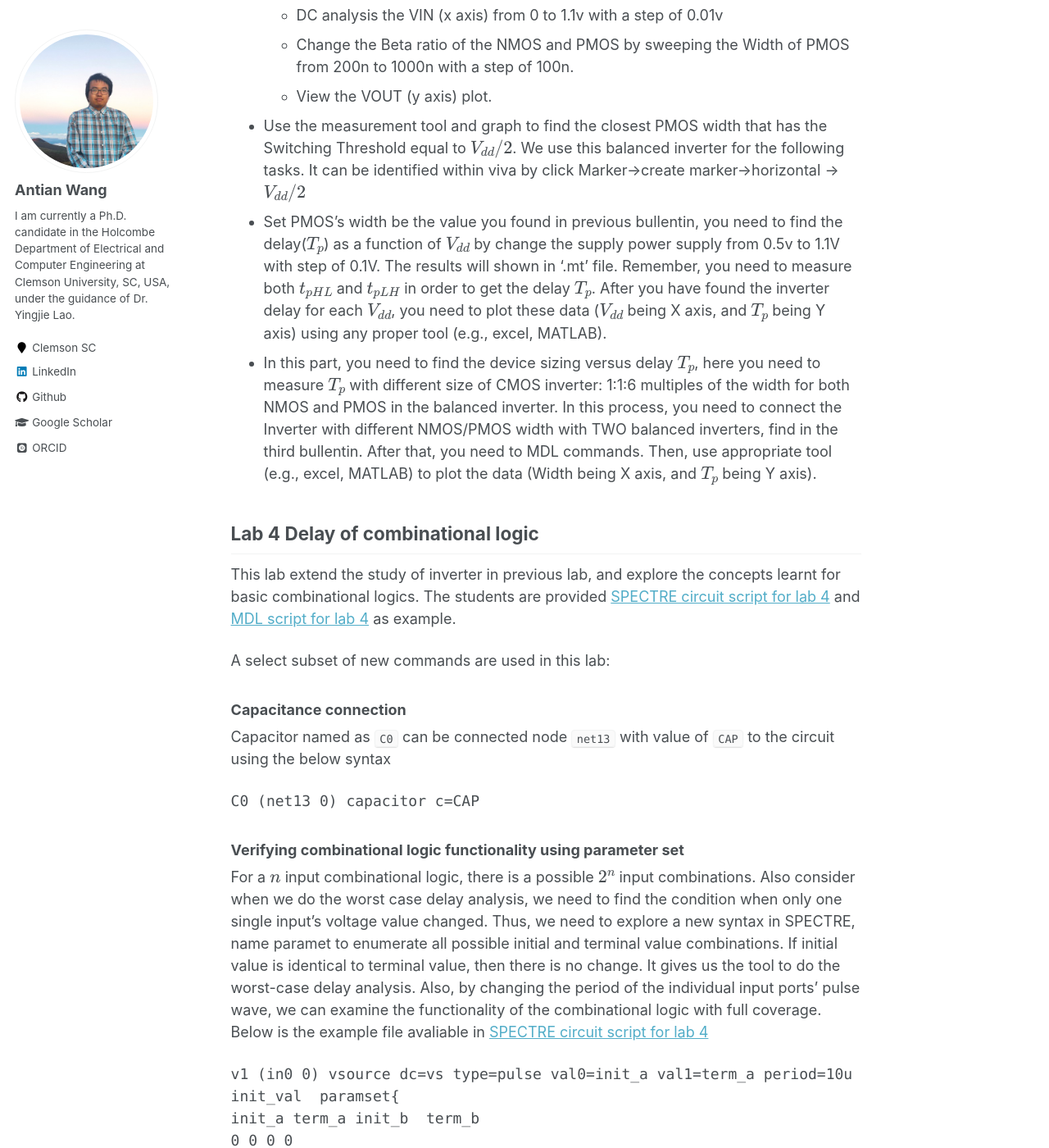
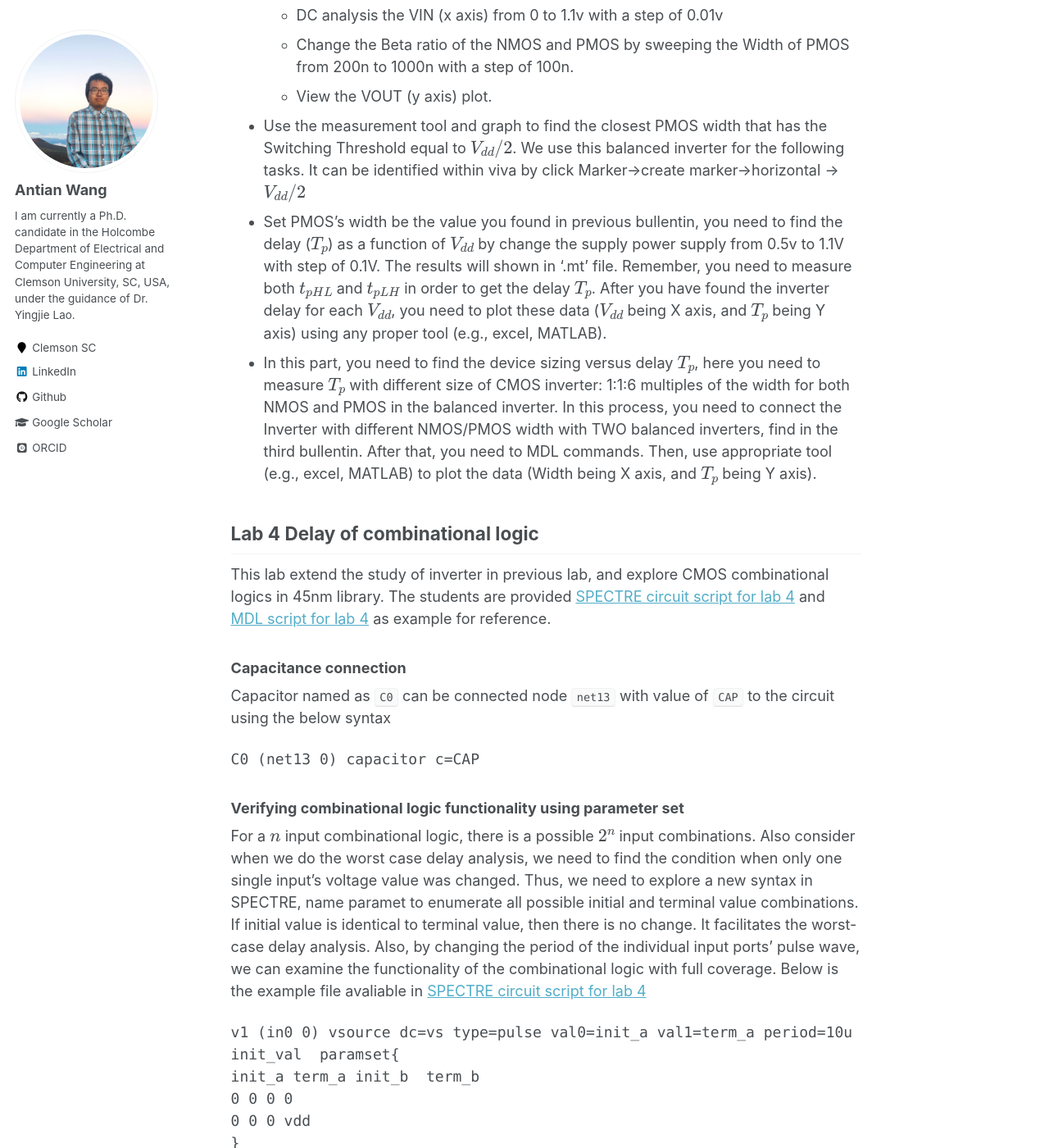
Before and after one commit to wangantian/wangantian.github.io, a Jekyll site: the page built from _teaching/Clemson_ECE4590.md, in a window 1280 px wide and 1400 px high, scrolled down 10058 px. Shown: the whole window at 82% size. Built offline with Jekyll 4.4.1, drawn with Linux system fonts in a browser that asks for light colours; some web fonts are replaced; formulas are drawn with MathJax 3; some of the changed text lies outside the part shown.

Commit message:
Update Clemson_ECE4590.md

```diff
--- a/_teaching/Clemson_ECE4590.md
+++ b/_teaching/Clemson_ECE4590.md
@@ -254,22 +254,21 @@ Based on the provided example, students are expected to find and compute explore
       * Change the Beta ratio of the NMOS and PMOS by sweeping the Width of PMOS from 200n to 1000n with a step of 100n.
       * View the VOUT (y axis) plot.
   * Use the measurement tool and graph to find the closest PMOS width that has the Switching Threshold equal to $V_{dd}/2$. We use this balanced inverter for the following tasks. It can be identified within viva by click Marker->create marker->horizontal ->$V_{dd}/2$
-  * Set PMOS's width be the value you found in previous bullentin, you need to find the delay($T_p$) as a function of $V_{dd}$ by change the supply power supply from 0.5v to 1.1V with step of 0.1V. The results will shown in ‘.mt’ file. Remember, you need to measure both $t_{pHL}$ and $t_{pLH}$ in order to get the delay $T_p$.  After you have found the inverter delay for each $V_{dd}$, you need to plot these data ($V_{dd}$ being X axis, and $T_p$ being Y axis) using any proper tool (e.g., excel, MATLAB).
+  * Set PMOS's width be the value you found in previous bullentin, you need to find the delay ($T_p$) as a function of $V_{dd}$ by change the supply power supply from 0.5v to 1.1V with step of 0.1V. The results will shown in ‘.mt’ file. Remember, you need to measure both $t_{pHL}$ and $t_{pLH}$ in order to get the delay $T_p$.  After you have found the inverter delay for each $V_{dd}$, you need to plot these data ($V_{dd}$ being X axis, and $T_p$ being Y axis) using any proper tool (e.g., excel, MATLAB).
   * In this part, you need to find the device sizing versus delay $T_p$, here you need to measure $T_p$ with different size of CMOS inverter:  1:1:6 multiples of the width for both NMOS and PMOS in the balanced inverter. In this process, you need to connect the Inverter with different NMOS/PMOS width with TWO balanced inverters, find in the third bullentin. After that, you need to MDL commands. Then, use appropriate tool (e.g., excel, MATLAB) to plot the data (Width being X axis, and $T_p$ being Y axis).
 
 
 <h2 id="Lab 4">Lab 4 Delay of combinational logic</h2>
-This lab extend the study of inverter in previous lab, and explore the concepts learnt for basic combinational logics.
-The students are provided [SPECTRE circuit script for lab 4](/file/Teaching_Clemson/459_lab4.scs) and [MDL script for lab 4](/file/Teaching_Clemson/459_lab4.mdl) as example.
+This lab extend the study of inverter in previous lab, and explore CMOS combinational logics in 45nm library.
+The students are provided [SPECTRE circuit script for lab 4](/file/Teaching_Clemson/459_lab4.scs) and [MDL script for lab 4](/file/Teaching_Clemson/459_lab4.mdl) as example for reference.
 
-A select subset of new commands are used in this lab:
 <h3>Capacitance connection</h3>
 Capacitor named as `C0` can be connected node `net13` with value of `CAP` to the circuit using the below syntax
 <pre>C0 (net13 0) capacitor c=CAP
 </pre>
 
 <h3>Verifying combinational logic functionality using parameter set</h3>
-For a $n$ input combinational logic, there is a possible $2^n$ input combinations. Also consider when we do the worst case delay analysis, we need to find the condition when only one single input's voltage value changed. Thus, we need to explore a new syntax in SPECTRE, name paramet to enumerate all possible initial and terminal value combinations. If initial value is identical to terminal value, then there is no change. It gives us the tool to do the worst-case delay analysis. Also, by changing the period of the individual input ports' pulse wave, we can examine the functionality of the combinational logic with full coverage. Below is the example file avaliable in [SPECTRE circuit script for lab 4](/file/Teaching_Clemson/459_lab4.scs)
+For a $n$ input combinational logic, there is a possible $2^n$ input combinations. Also consider when we do the worst case delay analysis, we need to find the condition when only one single input's voltage value was changed. Thus, we need to explore a new syntax in SPECTRE, name paramet to enumerate all possible initial and terminal value combinations. If initial value is identical to terminal value, then there is no change. It facilitates the worst-case delay analysis. Also, by changing the period of the individual input ports' pulse wave, we can examine the functionality of the combinational logic with full coverage. Below is the example file avaliable in [SPECTRE circuit script for lab 4](/file/Teaching_Clemson/459_lab4.scs)
 
 <pre>
 v1 (in0 0) vsource dc=vs type=pulse val0=init_a val1=term_a period=10u rise=5p fall=5p width=5u
@@ -305,11 +304,11 @@ Based on the provided example, students are expected to find and compute explore
   * Use the MDL Optimization tool to find the width of the PMOS that makes the switching threshold ($V_m$) equals to half of $V_{dd}$. Note that this is a DC analysis.
   * CMOS combinational gate design:
       * Build the 2-input NAND gate, and 2-input NOR gate. Keep the NMOS/PMOS of this gate length at 100nm, and NMOS width with 300nm and PMOS width with 600nm. Since here, we only care about functionality.
-      * Verify the functionality by feeding in the Pulse wave for all possible input combinations. Take a screenshot of it.
+      * Verify the functionality by feeding in the pulse wave for all possible input combinations. Take a screenshot of it.
   * The [Logical effort](https://en.wikipedia.org/wiki/Logical_effort) is the ratio of a gate's input capacitance to an inverter's input capacitance, delivering the same output current. As mentioned in the slide, it can be measured from delay vs fanout plots.
       * Build an inverter with an NMOS/PMOS length with 100nm, and NMOS width with 300nm and a PMOS width that satisfies the non-skewed inverter derived in problem 2.
-      * Use the 2-input NAND gates and 2-input NOR gates built previously, and size it that can deliver identical output current as  the inverter built in previous bullentin. [Note that it is possible to use an optimization tool to find the more realistic width using an optimization tool, which is not required here].
-      * Find the worst case propagation delay for inverter, 2-input NAND gate, and 2-input NOR gate when their load is 1, 2, 3, 4 copy of itself. Find the slope of the delay trend, then report the founded logical effort and verify the concept.
+      * Use the 2-input NAND gates and 2-input NOR gates built previously, and size it that can deliver identical output current as  the inverter built in previous bullentin. Note that it is possible to use an optimization tool to find the more realistic width using an optimization tool, which is not required here.
+      * Find the worst case propagation delay for inverter, 2-input NAND gate, and 2-input NOR gate when their load is 1, 2, 3, 4 copy of itself. Find the slope of the delay, then report the founded logical effort and verify the concept.
       *  Verify the worst-case propagation delay input patterns by MDL for the 2-input NAND gate and 2-input NOR gate.
       *  Build the 3-input NAND gate and 3-input NOR gate, and size it properly according to the inverter built in a, according to the slide.
       *  Find the worst-case propagation delay for gates when load is 1,2,3,4 copies of itself. Find the slope of the delay trend, then report the founded logical effort and verify the concept.
@@ -340,7 +339,6 @@ The point-wise signal can be defined as follows, with the format of time and des
 vdata   (d 0) 	vsource type=pwl   wave=[0 0 0  0 1n  vdd 10n vdd 11n 0]
 </pre>
 <h3>Lab assignements</h3>
-Students are expected to find and compute explore the CMOS inverter's characteristics using 45nm gpdk library. Below are the ones we do in this semester.
 
   * Verify the Elmore delay in SPECTRE. Connect the resistors and capacitors as shown in the circuit diagram below, where R=100Ohm and C=100pF.
   ![RC delay](/files/Teaching_Clemson/RC_delay.jpg "RC delay")
@@ -352,8 +350,8 @@ Students are expected to find and compute explore the CMOS inverter's characteri
 	  $R=R_\square  \frac{L}{w}, C=\frac{\epsilon S}{4\pi kd}$
       * [NOT REQUIRED] Using the above Resistor-Capacitor connection, how can we minimize the delay by changing the length of the wire for two paths individually using MDL optimization tool or computed analytically?
   * Design the 2 to 1 MUX using the transmission gate and CMOS.
-      * Verify the functionality for both design.
-      * Compare the output of the transmission gate and CMOS gate implementation, are there any differences between them?
+      * Verify the functionality for both designs.
+      * Compare the output waveform's voltage of the transmission gate and CMOS gate implementation, find any differences between them.
       * Measure the delay for all input-output patterns for both design, and find the worst case of them.
 
   * Design a CMOS logic, unfooted Dynamic logic, footed Dynamic logic for the following:
```
